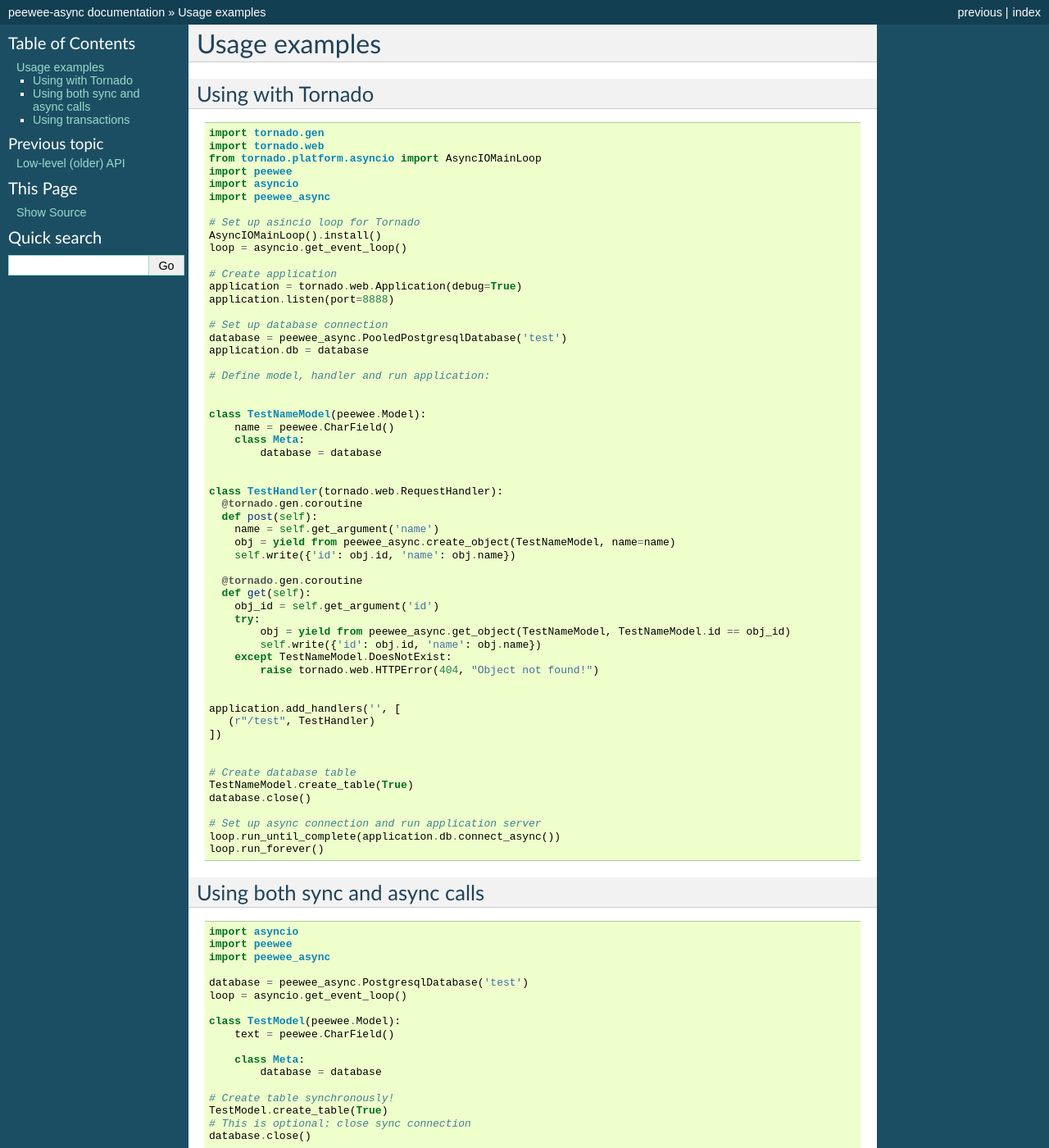
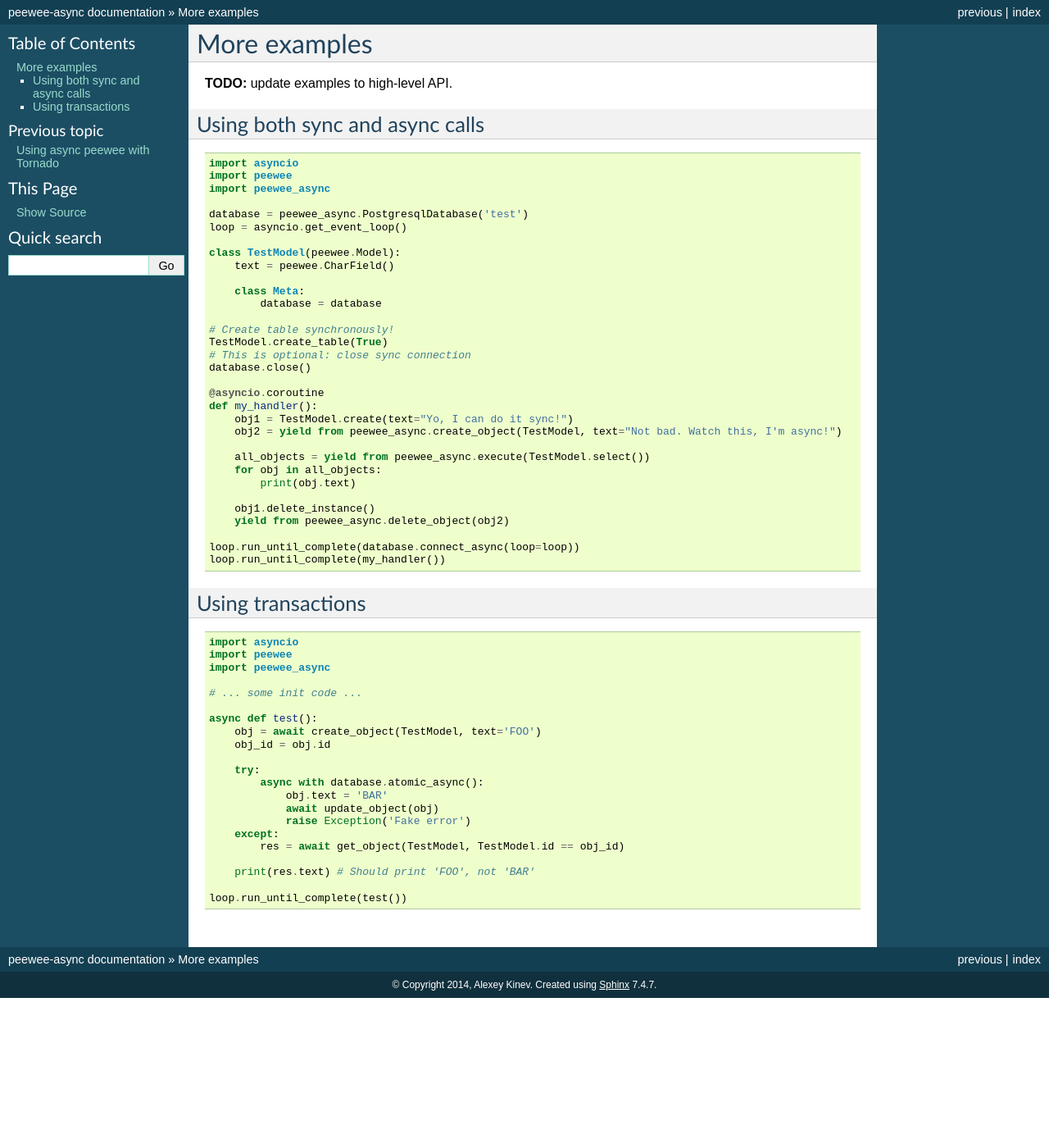
Before and after one commit to 05bit/peewee-async, a Sphinx documentation site: the page built from docs/peewee_async/examples.rst, in a window 1280 px wide and 1400 px high. Shown: the whole window at 82% size. Built offline with Sphinx 7.4.7, drawn with Linux system fonts in a browser that asks for light colours; the version number could not be read and is left out.

Commit message:
Better example for Tornado; fix #25; require task context for transaction run; bump version

```diff
--- a/docs/index.rst
+++ b/docs/index.rst
@@ -135,6 +135,7 @@
 
    peewee_async/api
    peewee_async/api_older
+   peewee_async/tornado
    peewee_async/examples
 
 Indices and tables
--- a/docs/peewee_async/examples.rst
+++ b/docs/peewee_async/examples.rst
@@ -1,69 +1,7 @@
-Usage examples
-==============
+More examples
+=============
 
-Using with Tornado
-------------------
-
-.. code-block:: python
-
-    import tornado.gen
-    import tornado.web
-    from tornado.platform.asyncio import AsyncIOMainLoop
-    import peewee
-    import asyncio
-    import peewee_async
-
-    # Set up asincio loop for Tornado
-    AsyncIOMainLoop().install()
-    loop = asyncio.get_event_loop()
-
-    # Create application
-    application = tornado.web.Application(debug=True)
-    application.listen(port=8888)
-
-    # Set up database connection
-    database = peewee_async.PooledPostgresqlDatabase('test')
-    application.db = database
-
-    # Define model, handler and run application:
-
-
-    class TestNameModel(peewee.Model):
-        name = peewee.CharField()
-        class Meta:
-            database = database
-
-
-    class TestHandler(tornado.web.RequestHandler):
-      @tornado.gen.coroutine
-      def post(self):
-        name = self.get_argument('name')
-        obj = yield from peewee_async.create_object(TestNameModel, name=name)
-        self.write({'id': obj.id, 'name': obj.name})
-
-      @tornado.gen.coroutine
-      def get(self):
-        obj_id = self.get_argument('id')
-        try:
-            obj = yield from peewee_async.get_object(TestNameModel, TestNameModel.id == obj_id)
-            self.write({'id': obj.id, 'name': obj.name})
-        except TestNameModel.DoesNotExist:
-            raise tornado.web.HTTPError(404, "Object not found!")
-
-
-    application.add_handlers('', [
-       (r"/test", TestHandler)
-    ])
-
-
-    # Create database table
-    TestNameModel.create_table(True)
-    database.close()
-
-    # Set up async connection and run application server
-    loop.run_until_complete(application.db.connect_async())
-    loop.run_forever()
-
+**TODO:** update examples to high-level API.
 
 Using both sync and async calls
 -------------------------------
```
Also changed, not shown: CHANGELOG.md (+5 -0 lines), docs/peewee_async/tornado.rst (added, +137 -0 lines), peewee_async.py (+10 -10 lines), 1 other file.
